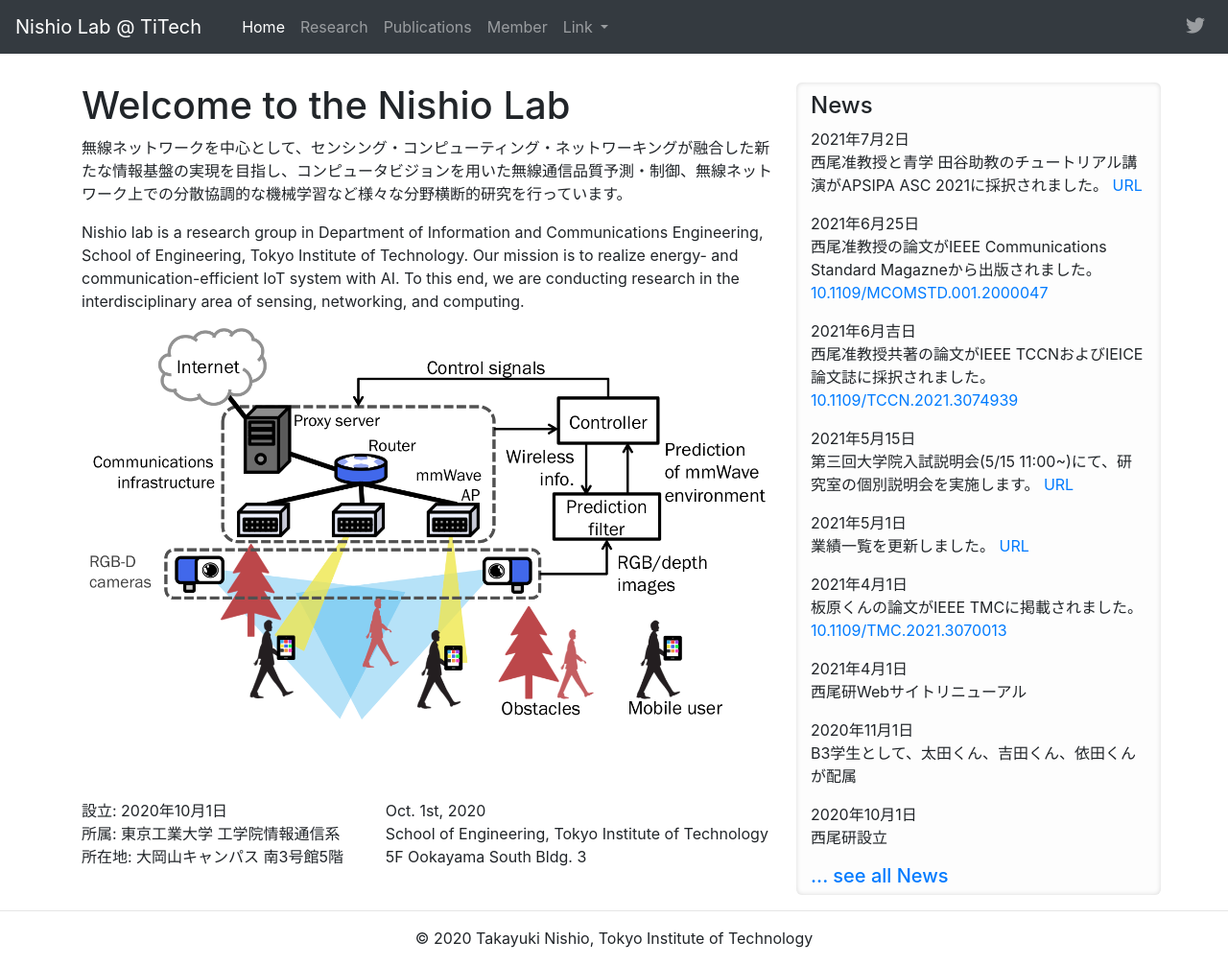
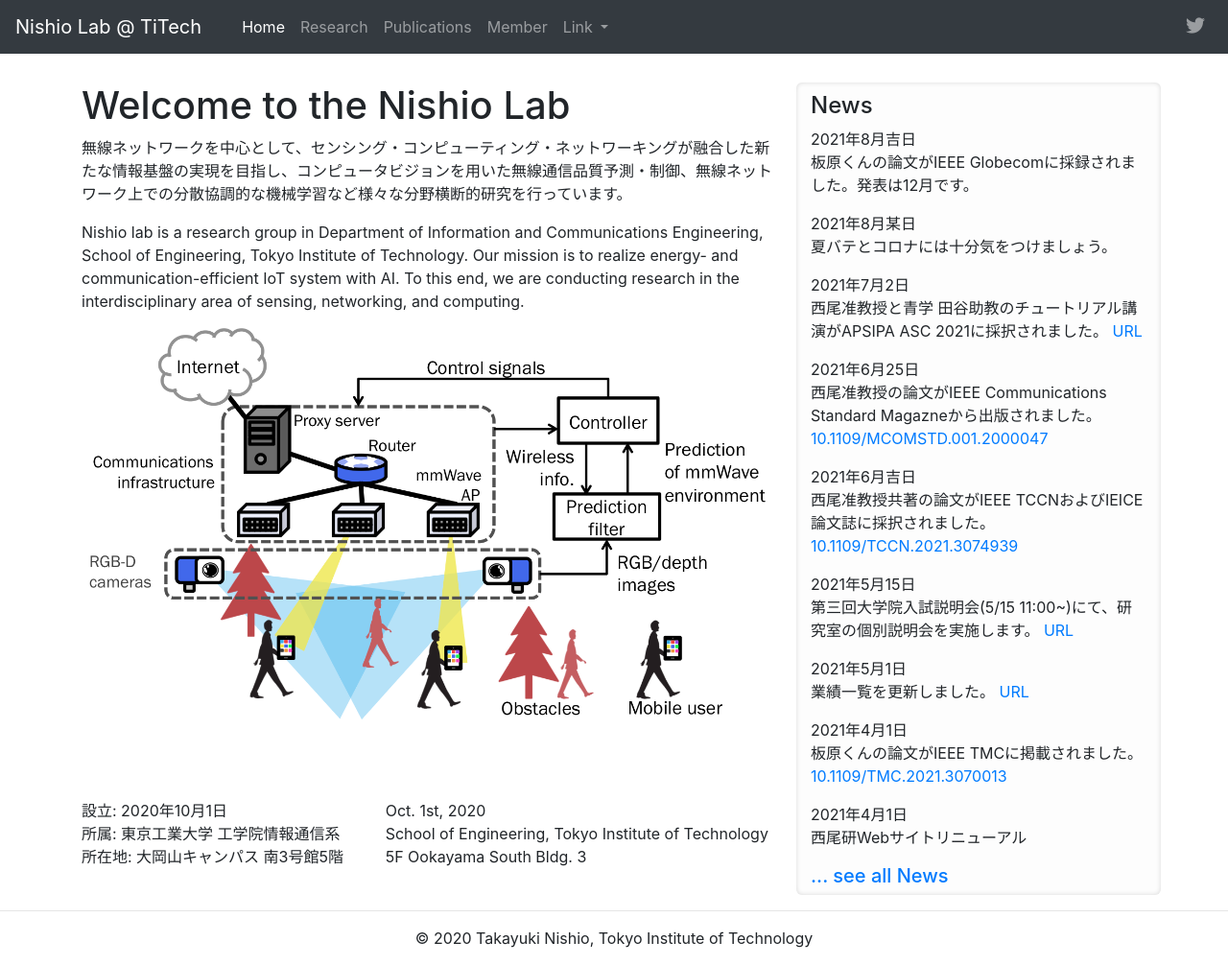
Before and after one commit to nishio-laboratory/nishio-laboratory.github.io, a Jekyll site: the page built from index.md, in a window 1280 px wide and 1006 px high. Shown: the whole window at 96% size. Built offline with Jekyll 4.4.1, drawn with Linux system fonts in a browser that asks for light colours; nearby versions of some CDN libraries.

Commit message:
news更新

```diff
--- a/_data/news.yml
+++ b/_data/news.yml
@@ -1,6 +1,12 @@
 # 論文にはdoi、学会発表はあればdoi、なければプログラム等のurlを記載する
 #
 #
+- date: 2021年8月吉日
+  headline: 板原くんの論文がIEEE Globecomに採録されました。発表は12月です。
+  url:
+- date: 2021年8月某日
+  headline: 夏バテとコロナには十分気をつけましょう。
+  url:
 - date: 2021年7月2日
   headline: 西尾准教授と青学 田谷助教のチュートリアル講演がAPSIPA ASC 2021に採択されました。
   url: https://ieeexplore.ieee.org/document/9464922
```
Also changed, not shown: _pages/nishio.md (+2 -0 lines).
